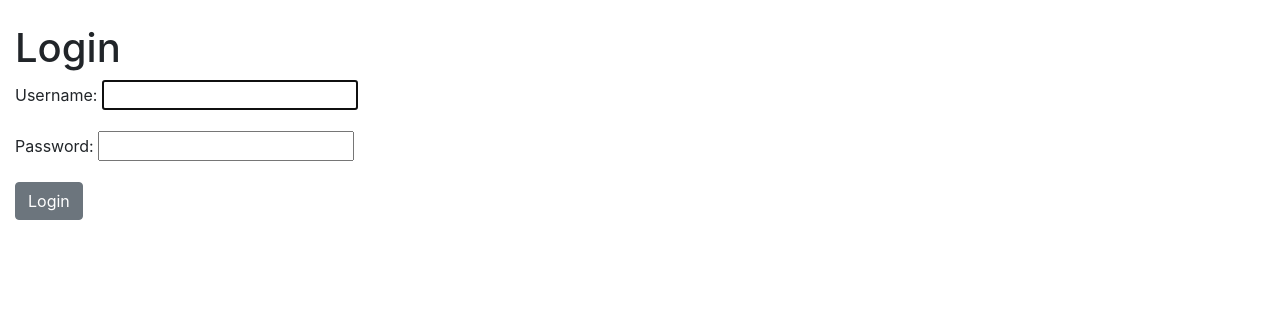
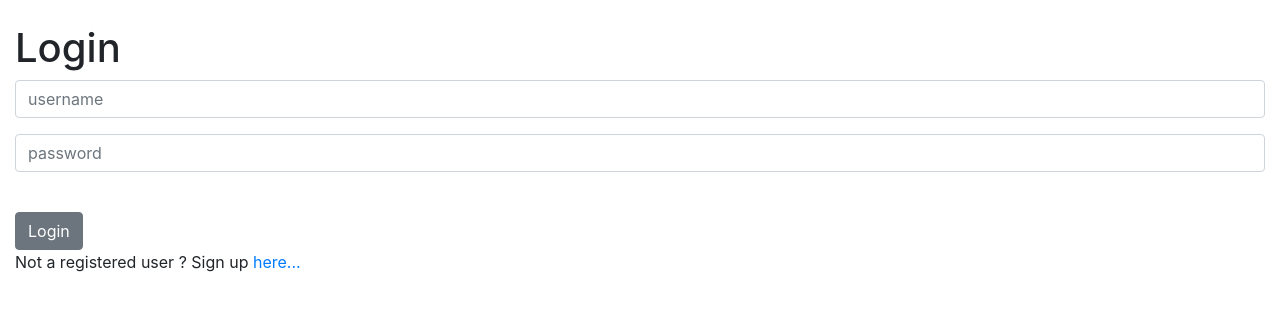
Before and after one commit to u16273992/216064232, a Django app: page /members/login/ in a window 1280 px wide. Shown: the part 56-367 px from the top of the page. Run offline with Django 4.2, Linux system fonts and the light colour scheme.

Commit message:
added login bootstrap

```diff
--- a/myBlogProject/members/templates/registration/login.html
+++ b/myBlogProject/members/templates/registration/login.html
@@ -7,8 +7,19 @@
 <div class="form-group">
     <form method="POST">
         {% csrf_token %}
-        {{ form.as_p}}
+
+        <form>
+            <div class="form-group">
+              <input type="text" class="form-control" name="username" placeholder="username">
+            </div>
+
+            <div class="form-group">
+              <input type="password" class="form-control" name="password" placeholder="password">
+            </div>
+        <br/>
         <button class="btn btn-secondary">Login</button>
+        <br/>
+        Not a registered user ? Sign up <a href="{% url 'register'%}">here...</a>
 </div>
 
 {% endblock %}
```
Also changed, not shown: myBlogProject/db.sqlite3.
